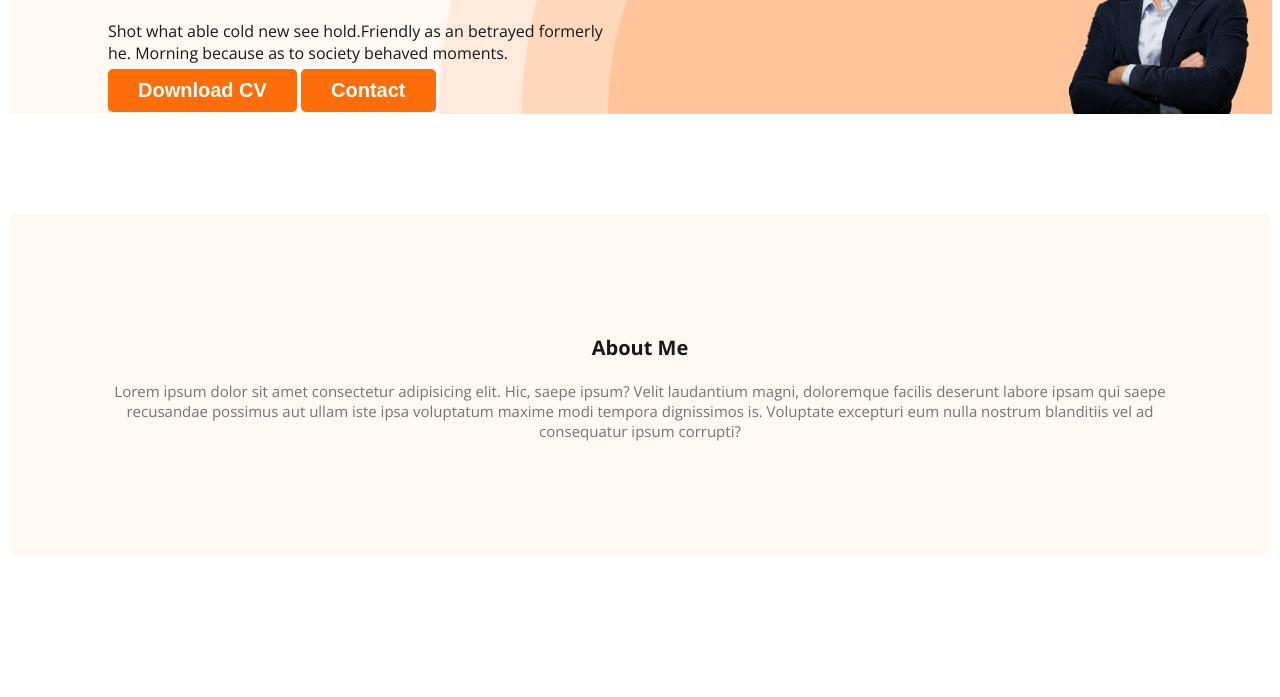
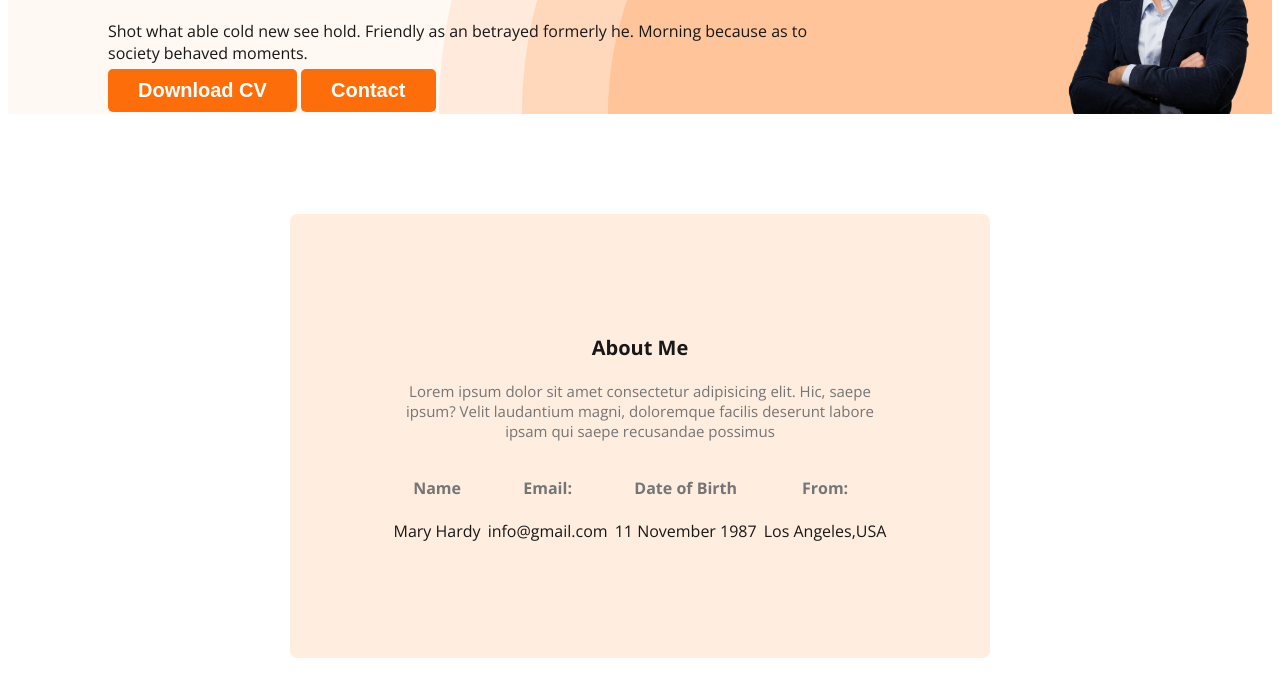
Before and after one commit to mahizaman490/my-first-project-jul7, a plain HTML site: page index.html in a window 1280 px wide. Shown: the part 297-994 px from the top of the page. Before the commit the page ends 953 px from the top, so only its background shows below. Drawn offline with nearby package versions, Linux system fonts and the light colour scheme.

Commit message:
added about ection

```diff
--- a/index.html
+++ b/index.html
@@ -24,7 +24,9 @@
 <div class="banner-content">
 <h3 class="banner-text">HI,I am</h3>
 <h1 class="banner-heading">Mary Hardy</h1>
-<p  class="banner-desc">Shot what able cold new see hold.Friendly as an betrayed formerly he. Morning because as to society behaved moments.</p>
+<p  class="banner-desc">Shot what able cold new see hold.
+    Friendly as an betrayed formerly he.
+ Morning because as to society behaved moments.</p>
 <button class="btn-primary">Download CV</button>
 <button class="btn-primary">Contact</button>
 </div>
@@ -36,7 +38,27 @@
 
     <section class="about">
         <h3 class="section-title">About Me</h3>
-        <p class="section-desc">Lorem ipsum dolor sit amet consectetur adipisicing elit. Hic, saepe ipsum? Velit laudantium magni, doloremque facilis deserunt labore ipsam qui saepe recusandae possimus aut ullam iste ipsa voluptatum maxime modi tempora dignissimos is. Voluptate excepturi eum nulla nostrum blanditiis vel ad consequatur ipsum corrupti?</p>
+        <p class="section-desc">Lorem ipsum dolor sit amet consectetur adipisicing elit. Hic, saepe ipsum? Velit laudantium magni, doloremque facilis deserunt labore ipsam qui saepe recusandae possimus</p>
+
+        <div class="about-info-container">
+            <div class="about-info">
+                <h4 class="info-title">Name</h4>
+                <p class="info-description">Mary Hardy</p>
+            </div>
+            <div class="about-info">
+                <h4 class="info-title">Email:</h4>
+                <p class="info-description">info@gmail.com</p>
+            </div>
+            <div class="about-info">
+                <h4 class="info-title">Date of Birth</h4>
+                <p class="info-description">11 November 1987</p>
+            </div>
+            <div class="about-info">
+                <h4 class="info-title">From:</h4>
+                <p class="info-description">Los Angeles,USA</p>
+            </div>
+
+        </div>
     </section>
 
     </main>
--- a/styles/nav.css
+++ b/styles/nav.css
@@ -96,7 +96,7 @@ margin-top: 2px;
 
 .banner-content{
 
-max-width: 500px;
+max-width: 700px;
 
 }
 
@@ -104,7 +104,7 @@ max-width: 500px;
 .about{
     padding: 100px;
     border-radius: 7px;
-    background-color: #FFF8F3;
+    background-color: #ffeddf;
     margin:100px 0;
 }
 
@@ -116,3 +116,25 @@ font-size: 15px;
 
 
 }
+main{
+ margin: 0 auto;
+    max-width: 700px;
+
+}
+
+
+.about-info-container{
+display: flex;
+    justify-content: space-around;
+
+}
+
+.about-info-container .about-info h4{
+    color: #757575;
+
+}
+
+.about-info{
+text-align: center;
+
+}
```
